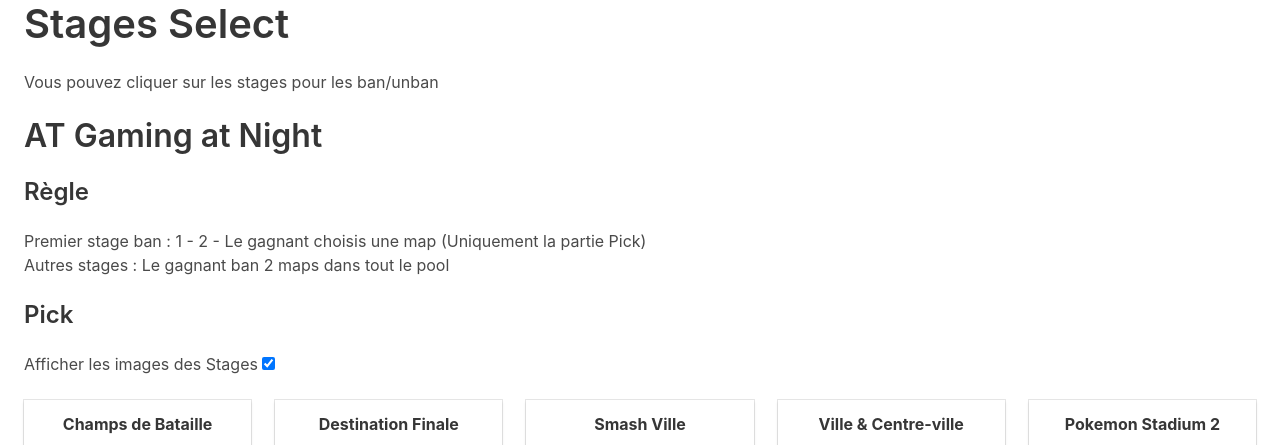
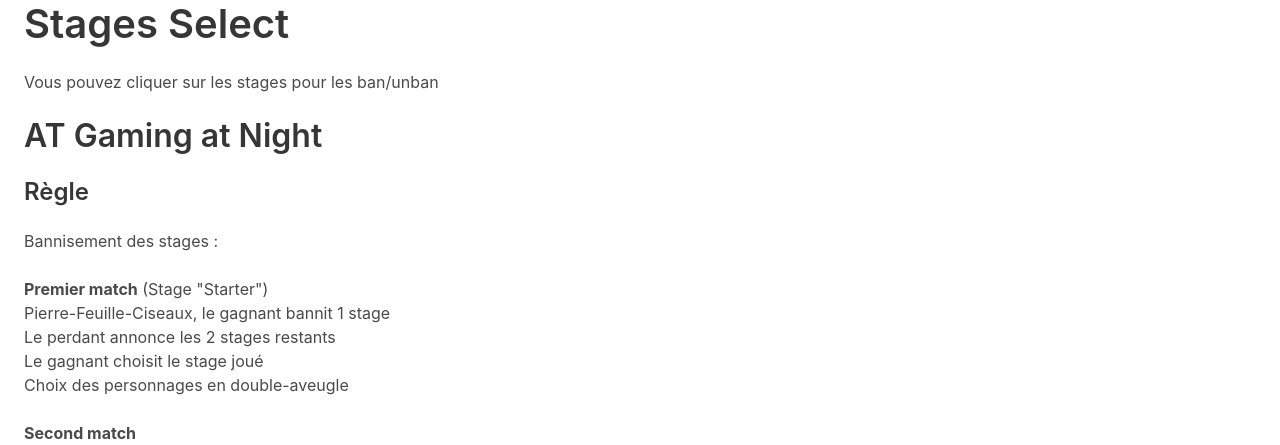
Before and after one commit to L0mens/smash-dijon, a Django app: page /rank/stage in a window 1280 px wide. Shown: the part 99-544 px from the top of the page. Run offline with Django 3.2, Linux system fonts and the light colour scheme; some libraries are stand-ins or nearby versions.

Commit message:
Update Stage Page Text

```diff
--- a/ranking/templates/ranking/stage.html
+++ b/ranking/templates/ranking/stage.html
@@ -7,10 +7,20 @@
     <h2 class="title is-3">AT Gaming at Night</h2>
     <h3 class="title is-4">Règle</h3>
         <p class="content">
-            Premier stage ban : 1 - 2 - Le gagnant choisis une map (Uniquement la partie Pick)<br>
-            Autres stages : Le gagnant ban 2 maps dans tout le pool
+            Bannisement des stages : <br>
+            <br>
+            <b>Premier match</b> (Stage "Starter") <br>
+            Pierre-Feuille-Ciseaux, le gagnant bannit 1 stage <br>
+            Le perdant annonce les 2 stages restants <br>
+            Le gagnant choisit le stage joué <br>
+            Choix des personnages en double-aveugle <br>
+            <br>
+            <b>Second match</b> <br>
+            Le gagnant bannit 2 stages parmis la liste complète <br>
+            Le perdant choisis le stage parmis les restant
+            Le gagnant choisis son personnage en premier
         </p>
-    <h3 class="title is-4">Pick</h3>
+    <h3 class="title is-4">Starter</h3>
     <p class="content" id="show-stage-button">
         <label  class="checkbox" >Afficher les images des Stages
             <input type="checkbox" id="show-stage-check" checked>
@@ -20,7 +30,7 @@
             <div class="column is-half-mobile">
                 <div class="card stage-card">
                     <p class="card-header-title is-centered">
-                        Champs de Bataille
+                        Champ de Bataille
                     </p>
                     <div class="card-image">
                     <figure class="image is-5by3">
```
